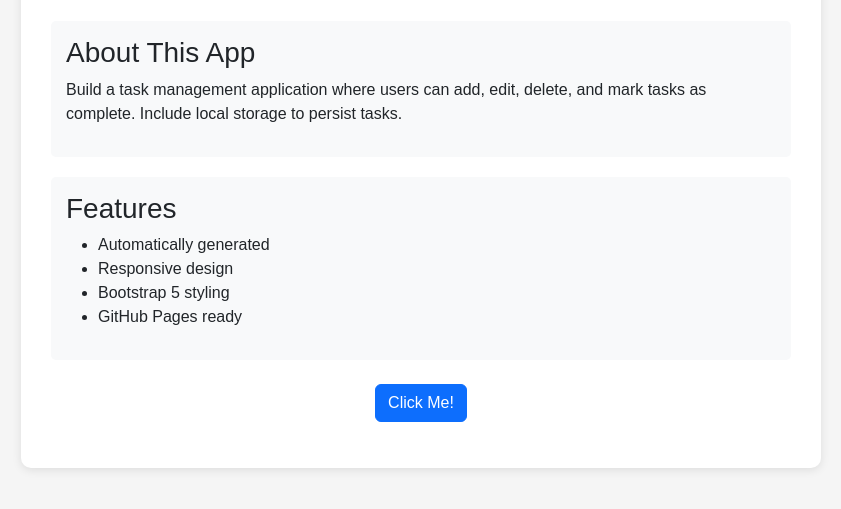
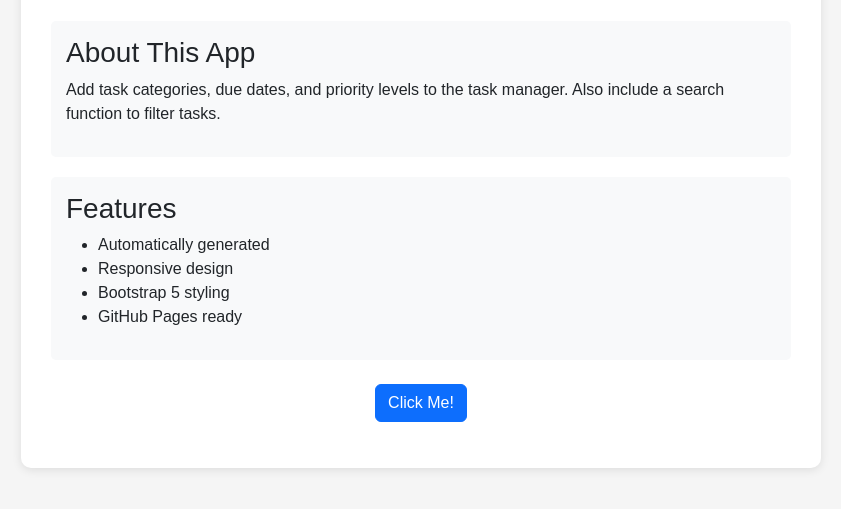
Before and after one commit to 23f2005416/task-task-manager-002, a plain HTML site: page index.html in a window 1280 px wide. Shown: the part 101-610 px from the top of the page, without its empty margins (219-1060 px from the left). Drawn offline with nearby package versions, Linux system fonts and the light colour scheme.

Commit message:
Round 2 updates - Add task categories, due dates, and priority level... - Update index.html

```diff
--- a/index.html
+++ b/index.html
@@ -16,7 +16,7 @@
         <h1 class="text-center mb-4">🚀 Generated Application</h1>
         <div class="feature">
             <h3>About This App</h3>
-            <p>Build a task management application where users can add, edit, delete, and mark tasks as complete. Include local storage to persist tasks.</p>
+            <p>Add task categories, due dates, and priority levels to the task manager. Also include a search function to filter tasks.</p>
         </div>
         <div class="feature">
             <h3>Features</h3>
```
